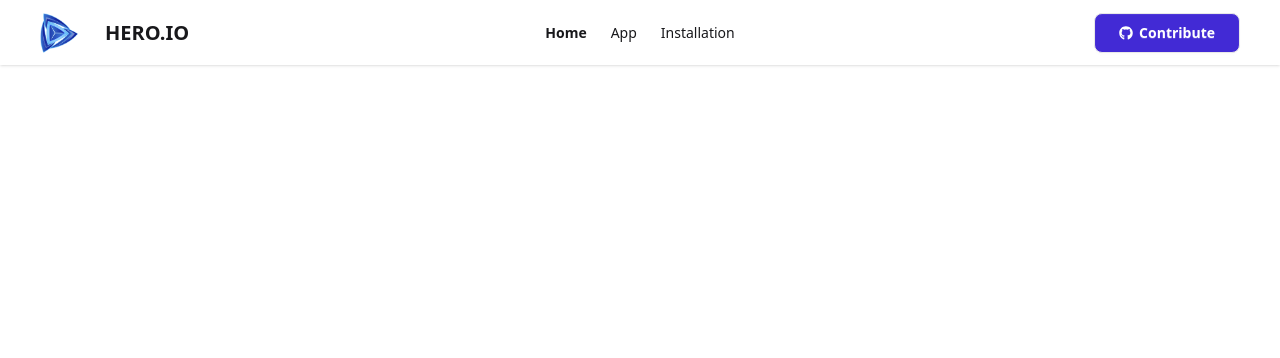
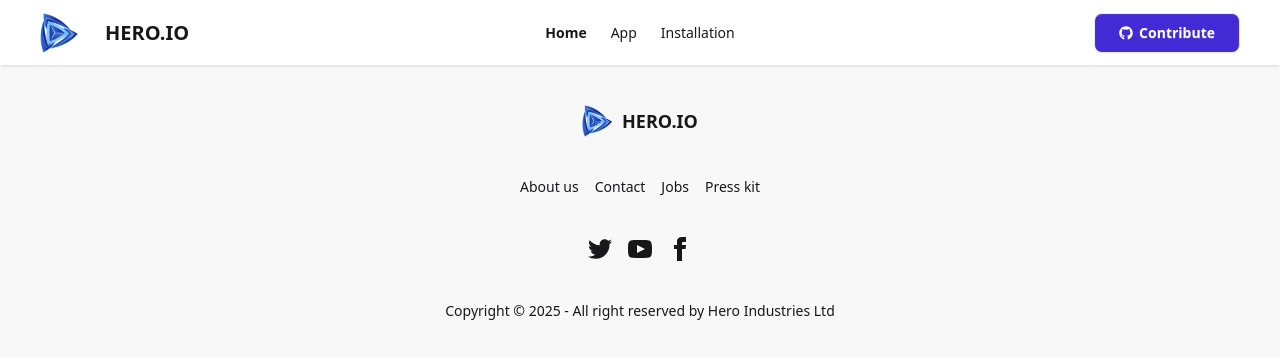
Before and after one commit to archichowdhury4/hero-app, a React app: page / in a window 1280 px wide. Shown: the top 358 px of the page. Built offline with nearby package versions, Linux system fonts and the light colour scheme; the HTML template or start-up script is replaced by a standard one.

Commit message:
created footer

```diff
--- /dev/null
+++ b/src/Components/Footer.jsx
@@ -0,0 +1,63 @@
+import React from 'react';
+import logo from "../../src/assets/logo.png";
+const Footer = () => {
+    return (
+        <div>
+            <footer className="footer footer-horizontal footer-center bg-base-200 text-base-content rounded p-10">
+                 {/* Logo */}
+          <div className="flex items-center gap-2">
+            <img src={logo} alt="Logo" className="w-8" />
+            <h2 className="text-lg font-semibold">HERO.IO</h2>
+          </div>
+  <nav className="grid grid-flow-col gap-4">
+    <a className="link link-hover">About us</a>
+    <a className="link link-hover">Contact</a>
+    <a className="link link-hover">Jobs</a>
+    <a className="link link-hover">Press kit</a>
+  </nav>
+  <nav>
+    <div className="grid grid-flow-col gap-4">
+      <a>
+        <svg
+          xmlns="http://www.w3.org/2000/svg"
+          width="24"
+          height="24"
+          viewBox="0 0 24 24"
+          className="fill-current">
+          <path
+            d="M24 4.557c-.883.392-1.832.656-2.828.775 1.017-.609 1.798-1.574 2.165-2.724-.951.564-2.005.974-3.127 1.195-.897-.957-2.178-1.555-3.594-1.555-3.179 0-5.515 2.966-4.797 6.045-4.091-.205-7.719-2.165-10.148-5.144-1.29 2.213-.669 5.108 1.523 6.574-.806-.026-1.566-.247-2.229-.616-.054 2.281 1.581 4.415 3.949 4.89-.693.188-1.452.232-2.224.084.626 1.956 2.444 3.379 4.6 3.419-2.07 1.623-4.678 2.348-7.29 2.04 2.179 1.397 4.768 2.212 7.548 2.212 9.142 0 14.307-7.721 13.995-14.646.962-.695 1.797-1.562 2.457-2.549z"></path>
+        </svg>
+      </a>
+      <a>
+        <svg
+          xmlns="http://www.w3.org/2000/svg"
+          width="24"
+          height="24"
+          viewBox="0 0 24 24"
+          className="fill-current">
+          <path
+            d="M19.615 3.184c-3.604-.246-11.631-.245-15.23 0-3.897.266-4.356 2.62-4.385 8.816.029 6.185.484 8.549 4.385 8.816 3.6.245 11.626.246 15.23 0 3.897-.266 4.356-2.62 4.385-8.816-.029-6.185-.484-8.549-4.385-8.816zm-10.615 12.816v-8l8 3.993-8 4.007z"></path>
+        </svg>
+      </a>
+      <a>
+        <svg
+          xmlns="http://www.w3.org/2000/svg"
+          width="24"
+          height="24"
+          viewBox="0 0 24 24"
+          className="fill-current">
+          <path
+            d="M9 8h-3v4h3v12h5v-12h3.642l.358-4h-4v-1.667c0-.955.192-1.333 1.115-1.333h2.885v-5h-3.808c-3.596 0-5.192 1.583-5.192 4.615v3.385z"></path>
+        </svg>
+      </a>
+    </div>
+  </nav>
+  <aside>
+    <p>Copyright © {new Date().getFullYear()} - All right reserved by Hero Industries Ltd</p>
+  </aside>
+</footer>
+        </div>
+    );
+};
+
+export default Footer;
--- a/src/pages/Root.jsx
+++ b/src/pages/Root.jsx
@@ -1,12 +1,14 @@
 import React from 'react';
 import Navbar from '../Components/Navbar';
 import { Outlet } from 'react-router';
+import Footer from '../Components/Footer';
 
 const Root = () => {
     return (
         <div>
            <Navbar></Navbar>
            <Outlet></Outlet>
+           <Footer></Footer>
         </div>
     );
 };
```
